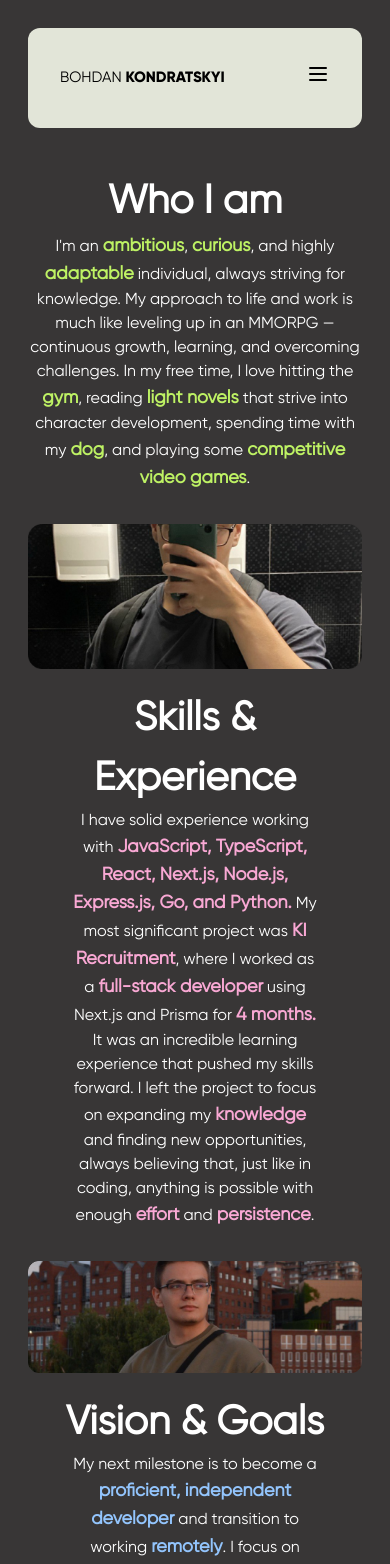
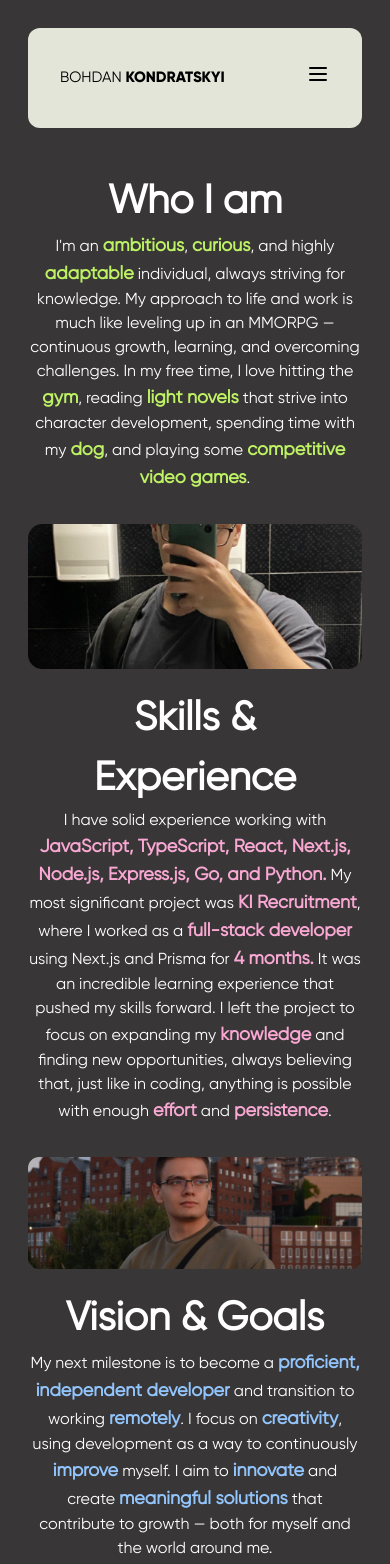
Before and after one commit to cementix/bohdan-kondratskyi-portfolio, a Next.js app: page /about in a window 390 px wide. Shown: the top 1564 px of the page. Built offline with nearby package versions, Linux system fonts and the light colour scheme.

Commit message:
about margin fix

```diff
--- a/app/(routes)/about/page.tsx
+++ b/app/(routes)/about/page.tsx
@@ -76,7 +76,7 @@ const Page = () => {
             Skills & Experience
           </h2>
           <p
-            className={`mx-11 lg:mx-0 font-[20px] transition-all duration-700 ease-out delay-600 ${
+            className={`lg:max-w-[85%] font-[20px] transition-all duration-700 ease-out delay-600 ${
               isVisible
                 ? "opacity-100 translate-y-0"
                 : "opacity-0 translate-y-10"
@@ -126,7 +126,7 @@ const Page = () => {
             Vision & Goals
           </h2>
           <p
-            className={`mx-11 lg:mx-0 lg:max-w-[85%] font-[20px] transition-all duration-700 ease-out delay-800 ${
+            className={`lg:max-w-[85%] font-[20px] transition-all duration-700 ease-out delay-800 ${
               isVisible
                 ? "opacity-100 translate-y-0"
                 : "opacity-0 translate-y-10"
```
